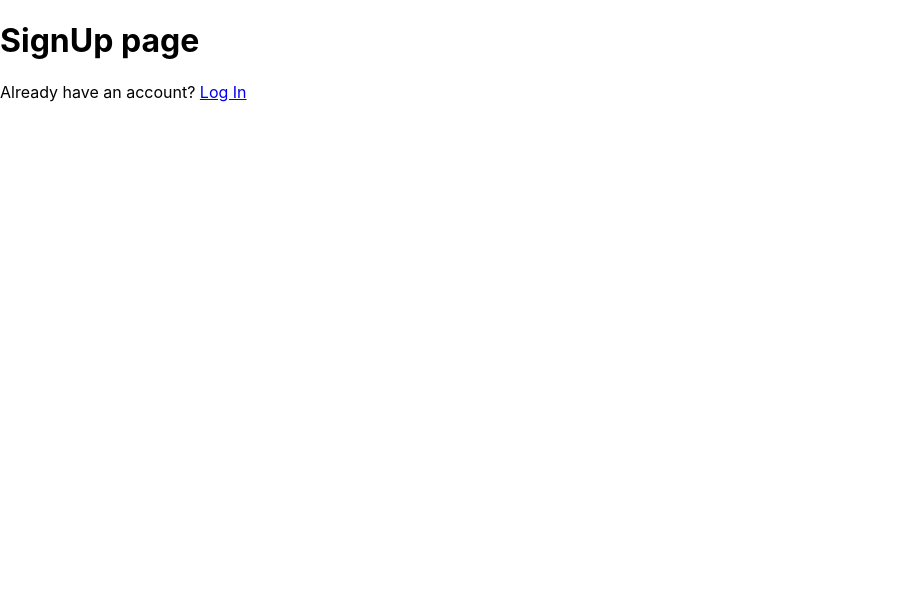
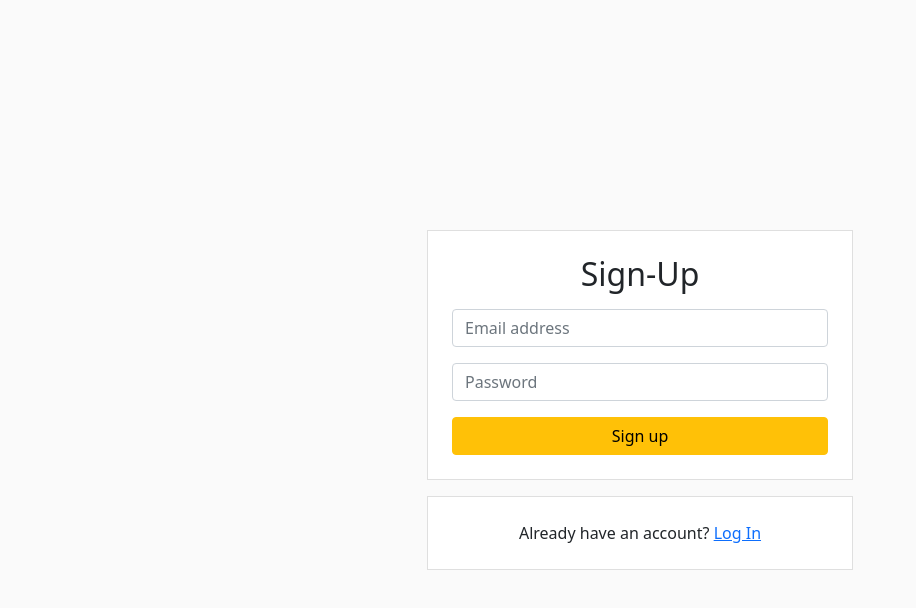
Before and after one commit to aboltins/News-Pal, a React (Create React App) app: page /signup in a window 1280 px wide. Shown: the top 608 px of the page, without its empty margins (0-916 px from the left). Built offline with nearby package versions, Linux system fonts and the light colour scheme.

Commit message:
Style the login and sign up page

```diff
--- a/src/App.css
+++ b/src/App.css
@@ -2,37 +2,24 @@
   text-align: center;
 }
 
-.App-logo {
-  height: 40vmin;
-  pointer-events: none;
+body {
+  margin: 0px;
 }
 
-@media (prefers-reduced-motion: no-preference) {
-  .App-logo {
-    animation: App-logo-spin infinite 20s linear;
-  }
+.row {
+  width: 90vw !important;
+  max-width: 450px !important;
+  margin: auto !important;
 }
 
-.App-header {
-  background-color: #282c34;
-  min-height: 100vh;
-  display: flex;
-  flex-direction: column;
-  align-items: center;
-  justify-content: center;
-  font-size: calc(10px + 2vmin);
-  color: white;
+.g-btn {
+  width: 100% !important;
+  height: 40px !important;
+  line-height: 40px !important;
+  font-size: 15px !important;
 }
-
-.App-link {
-  color: #61dafb;
+.g-btn > div,
+.g-btn > div > svg {
+  width: 40px !important;
+  height: 38px !important;
 }
-
-@keyframes App-logo-spin {
-  from {
-    transform: rotate(0deg);
-  }
-  to {
-    transform: rotate(360deg);
-  }
-}
--- a/src/index.js
+++ b/src/index.js
@@ -1,6 +1,7 @@
 import React from 'react';
 import ReactDOM from 'react-dom/client';
 import './index.css';
+import "bootstrap/dist/css/bootstrap.min.css";
 import App from './App';
 import reportWebVitals from './reportWebVitals';
 
--- a/src/pages/Login.js
+++ b/src/pages/Login.js
@@ -1,13 +1,54 @@
 import React from "react";
 import { Link } from "react-router-dom";
+import { Container, Row, Col, Form } from "react-bootstrap";
+import { Button } from "react-bootstrap";
+import GoogleButton from "react-google-button";
+import styles from "../styles/Login.module.css";
 
 const Login = () => {
   return (
-    <>
-      <h1>Login Page</h1>
-      <Link to="/signup">Sign Up</Link>
-      <Link to="/userpage">Login</Link>
-    </>
+    <section className={styles.display}>
+      <Container>
+        <Row>
+          <Col>
+            <div className={styles.box}>
+              <h2 className="mb-3 text-center text-capitalize"> Login</h2>
+              <Form>
+                <Form.Group className="mb-3" controlId="formBasicEmail">
+                  <Form.Control
+                    type="email"
+                    placeholder="Email address"
+                  />
+                </Form.Group>
+
+                <Form.Group className="mb-3" controlId="formBasicPassword">
+                  <Form.Control
+                    type="password"
+                    placeholder="Password"
+                  />
+                </Form.Group>
+
+                <div className="d-grid gap-2">
+                  <Button variant="success" type="Submit">
+                    Log In
+                  </Button>
+                </div>
+              </Form>
+              <hr />
+              <div>
+                <GoogleButton
+                  className="g-btn"
+                  type="dark"
+                />
+              </div>
+            </div>
+            <div className={styles.box2}>
+              Don't have an account? <Link to="/signup">Sign up</Link>
+            </div>
+          </Col>
+        </Row>
+      </Container>
+    </section>
   );
 };
 
--- a/src/pages/Signup.js
+++ b/src/pages/Signup.js
@@ -1,14 +1,45 @@
 import React from "react";
 import { Link } from "react-router-dom";
+import { Container, Row, Col, Form, Button } from "react-bootstrap";
+import styles from "../styles/Login.module.css";
 
 const Signup = () => {
   return (
-    <>
-      <h1>SignUp page</h1>
-      <div>
-        Already have an account? <Link to="/login">Log In</Link>
-      </div>
-    </>
+    <section className={styles.display}>
+      <Container>
+        <Row>
+          <Col>
+            <div className={styles.box}>
+              <h2 className="mb-3 text-center text-capitalize"> Sign-up</h2>
+              <Form>
+                <Form.Group className="mb-3" controlId="formBasicEmail">
+                  <Form.Control
+                    type="email"
+                    placeholder="Email address"
+                  />
+                </Form.Group>
+
+                <Form.Group className="mb-3" controlId="formBasicPassword">
+                  <Form.Control
+                    type="password"
+                    placeholder="Password"
+                  />
+                </Form.Group>
+
+                <div className="d-grid gap-2">
+                  <Button variant="warning" type="Submit">
+                    Sign up
+                  </Button>
+                </div>
+              </Form>
+            </div>
+            <div className={styles.box2}>
+              Already have an account? <Link to="/login">Log In</Link>
+            </div>
+          </Col>
+        </Row>
+      </Container>
+    </section>
   );
 };
 
--- /dev/null
+++ b/src/styles/Login.module.css
@@ -0,0 +1,21 @@
+.display {
+  background-color: #fafafa;
+  display: flex;
+  width: 100%;
+  align-items: center;
+  height: 100vh;
+}
+
+.box {
+  border: 1px solid #dfdfdf;
+  background-color: #fff;
+  padding: 1.5rem;
+}
+
+.box2 {
+  border: 1px solid #dfdfdf;
+  background-color: #fff;
+  padding: 1.5rem;
+  margin-top: 1rem;
+  text-align: center;
+}
```
